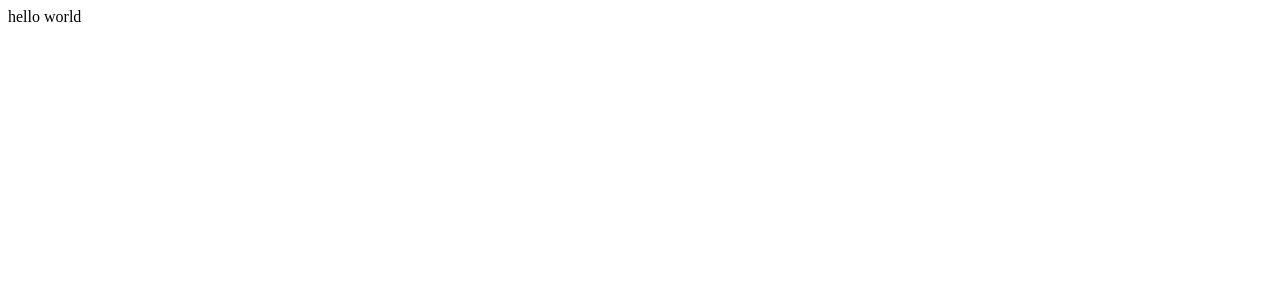
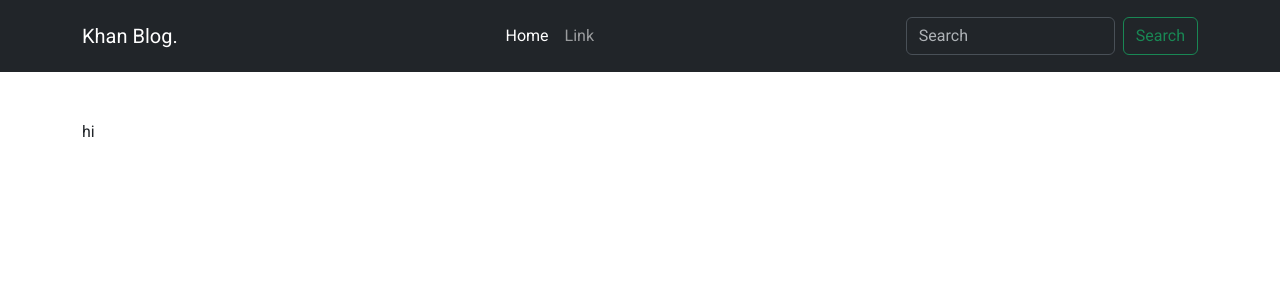
Before and after one commit to nmkhans/khan_blog_2, a Django app: page / in a window 1280 px wide. Before the commit the part shown is almost empty. Shown: the top 300 px of the page. Run offline with Django 5.2, Linux system fonts and the light colour scheme.

Commit message:
bootstrap added and home page setup

```diff
--- a/khan_blog/templates/base.html
+++ b/khan_blog/templates/base.html
@@ -7,11 +7,45 @@
       content="width=device-width, initial-scale=1.0"
     />
     <title>{% block title %} {% endblock %}</title>
+    <link href="https://cdn.jsdelivr.net/npm/bootstrap@5.3.3/dist/css/bootstrap.min.css" rel="stylesheet" integrity="sha384-QWTKZyjpPEjISv5WaRU9OFeRpok6YctnYmDr5pNlyT2bRjXh0JMhjY6hW+ALEwIH" crossorigin="anonymous">
+    <link rel="preconnect" href="https://fonts.googleapis.com">
+    <link rel="preconnect" href="https://fonts.gstatic.com" crossorigin>
+    <link href="https://fonts.googleapis.com/css2?family=Roboto:ital,wght@0,100;0,300;0,400;0,500;0,700;0,900;1,100;1,300;1,400;1,500;1,700;1,900&display=swap" rel="stylesheet">
+    <style>
+      * {
+        font-family: "Roboto", sans-serif;
+      }
+    </style>
     {% block css %} {% endblock %}
   </head>
   <body>
+    <header>
+      <nav class="navbar navbar-expand-lg bg-dark py-3" data-bs-theme="dark">
+        <div class="container">
+          <a class="navbar-brand" href="{% url 'home' %}">Khan Blog.</a>
+          <button class="navbar-toggler" type="button" data-bs-toggle="collapse" data-bs-target="#navbarSupportedContent" aria-controls="navbarSupportedContent" aria-expanded="false" aria-label="Toggle navigation">
+            <span class="navbar-toggler-icon"></span>
+          </button>
+          <div class="collapse navbar-collapse" id="navbarSupportedContent">
+            <ul class="navbar-nav m-auto mb-2 mb-lg-0">
+              <li class="nav-item">
+                <a class="nav-link active" aria-current="page" href="{% url 'home' %}">Home</a>
+              </li>
+              <li class="nav-item">
+                <a class="nav-link" href="#">Link</a>
+              </li>
+            </ul>
+            <form class="d-flex" role="search">
+              <input class="form-control me-2" type="search" placeholder="Search" aria-label="Search">
+              <button class="btn btn-outline-success" type="submit">Search</button>
+            </form>
+          </div>
+        </div>
+      </nav>
+    </header>
     <main>
       {% block maincontent %} {% endblock %}
     </main>
+  <script src="https://cdn.jsdelivr.net/npm/bootstrap@5.3.3/dist/js/bootstrap.bundle.min.js" integrity="sha384-YvpcrYf0tY3lHB60NNkmXc5s9fDVZLESaAA55NDzOxhy9GkcIdslK1eN7N6jIeHz" crossorigin="anonymous"></script>
   </body>
 </html>
--- a/khan_blog/templates/index.html
+++ b/khan_blog/templates/index.html
@@ -1,11 +1,9 @@
-<!DOCTYPE html>
-<html lang="en">
-<head>
-  <meta charset="UTF-8">
-  <meta name="viewport" content="width=device-width, initial-scale=1.0">
-  <title>Document</title>
-</head>
-<body>
-  hello world
-</body>
-</html>
+{% extends 'base.html' %}
+
+{% block title %} Home page {% endblock %}
+
+{% block maincontent %}
+  <section class="container py-5">
+    hi
+  </section>
+{% endblock %}
```
Also changed, not shown: khan_blog/static/styles/style.css (added).
